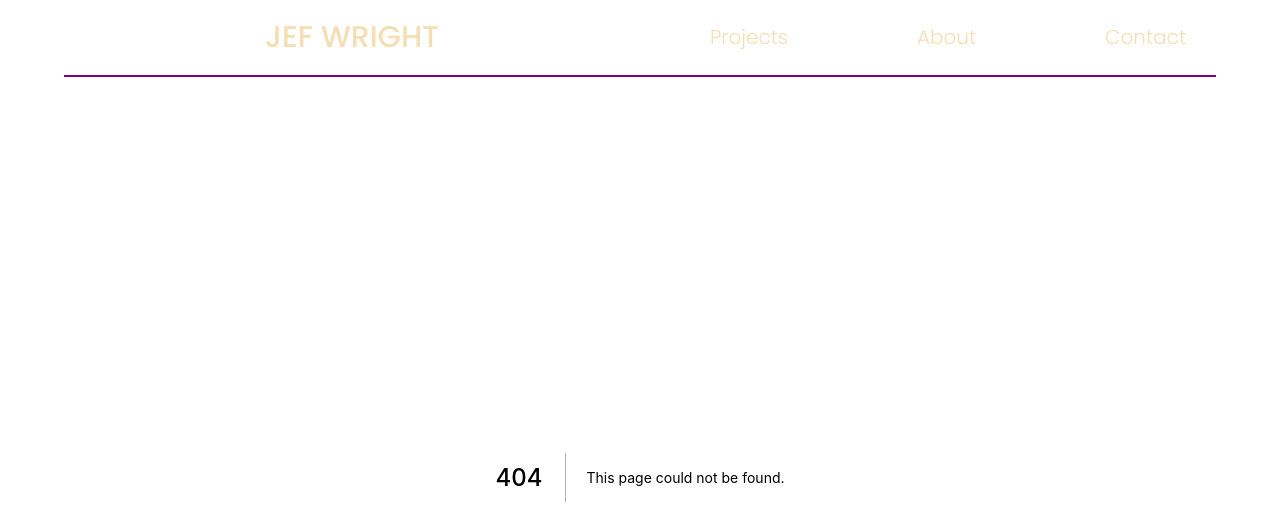
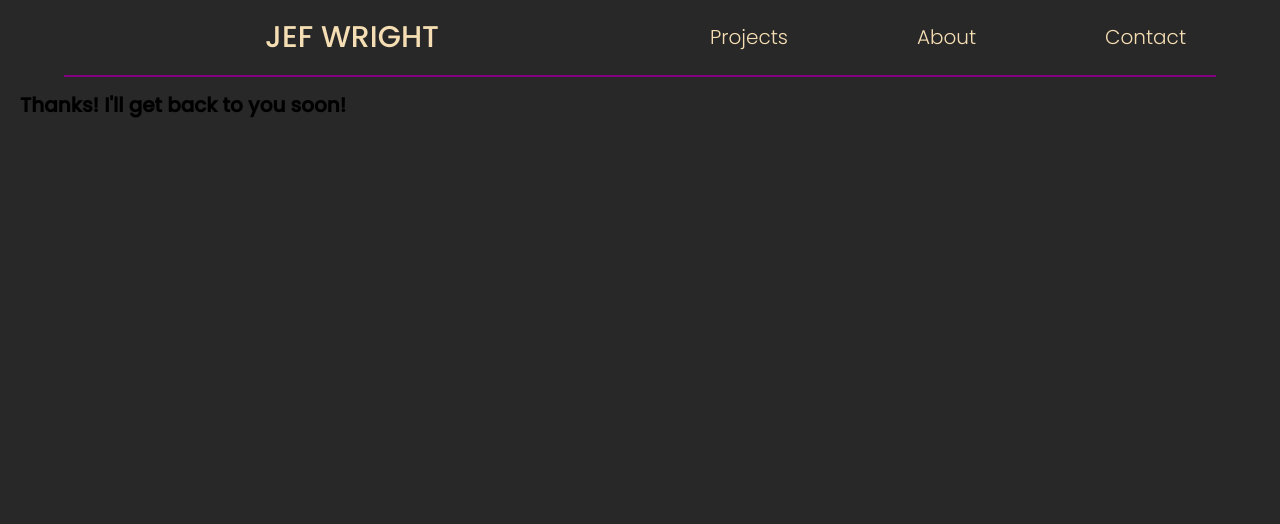
Before and after one commit to thejefwright/jefwright, a Next.js app: page /thanks in a window 1280 px wide. Before the commit this address had no page. Shown: the top 524 px of the page. Built offline with nearby package versions, Linux system fonts and the light colour scheme.

Commit message:
creating thanksPage for form submit

```diff
--- /dev/null
+++ b/pages/thanks.js
@@ -0,0 +1,9 @@
+import styled from 'styled-components';
+
+export default function ThanksPage() {
+  return (
+    <div>
+      <h1>Thanks! I'll get back to you soon!</h1>
+    </div>
+  );
+}
```
